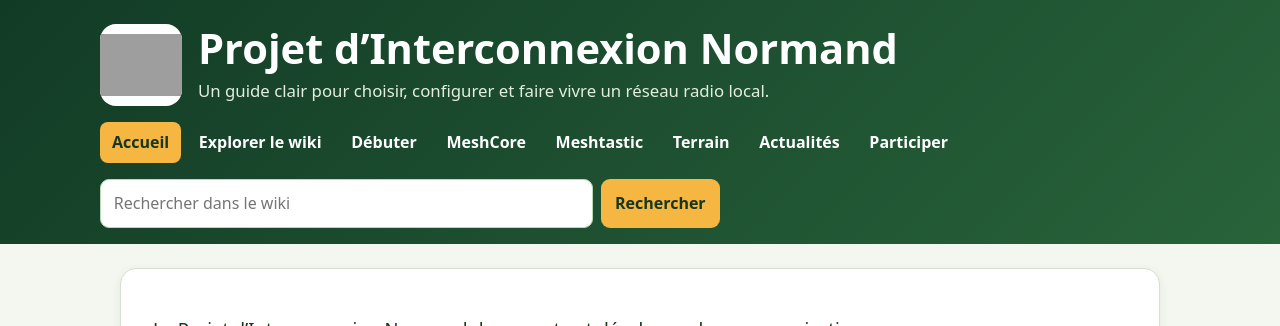
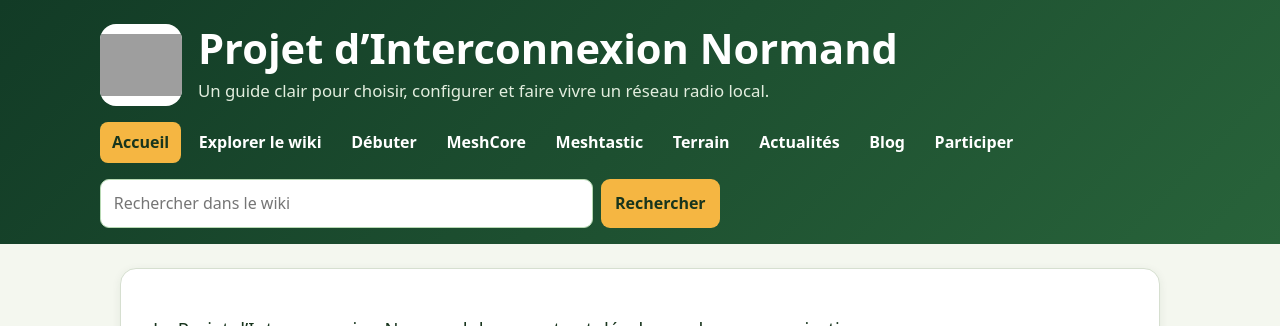
Before and after one commit to 1234LUCIUS/projet-interconnexion-normand-wiki, a Jekyll site: the page built from docs/index.html, in a window 1280 px wide, cut to the strip 0-326 px from the top of the page. Built offline with Jekyll 4.4.1, drawn with Linux system fonts in a browser that asks for light colours; grey boxes are pictures that could not be loaded.

Commit message:
Ajoute le Blog à la navigation principale

```diff
--- a/docs/_includes/site-navigation.html
+++ b/docs/_includes/site-navigation.html
@@ -6,5 +6,6 @@
   <a href="{{ '/meshtastic/01-demarrage.html' | relative_url }}"{% if page.url contains '/meshtastic/' %} aria-current="page"{% endif %}>Meshtastic</a>
   <a href="{{ '/terrain/01-test-radio.html' | relative_url }}"{% if page.url contains '/terrain/' %} aria-current="page"{% endif %}>Terrain</a>
   <a href="{{ '/actualites.html' | relative_url }}"{% if page.url contains 'actualites' %} aria-current="page"{% endif %}>Actualités</a>
-  <a href="{{ '/je-veux-aider.html' | relative_url }}"{% if page.url contains 'blog' or page.url contains 'je-veux-aider' or page.url contains 'collectivites' or page.url contains 'galerie' or page.url contains 'journal-des-versions' or page.url contains 'contact' %} aria-current="page"{% endif %}>Participer</a>
+  <a href="{{ '/blog.html' | relative_url }}"{% if page.url contains 'blog' %} aria-current="page"{% endif %}>Blog</a>
+  <a href="{{ '/je-veux-aider.html' | relative_url }}"{% if page.url contains 'je-veux-aider' or page.url contains 'collectivites' or page.url contains 'galerie' or page.url contains 'journal-des-versions' or page.url contains 'contact' %} aria-current="page"{% endif %}>Participer</a>
 </nav>
```
